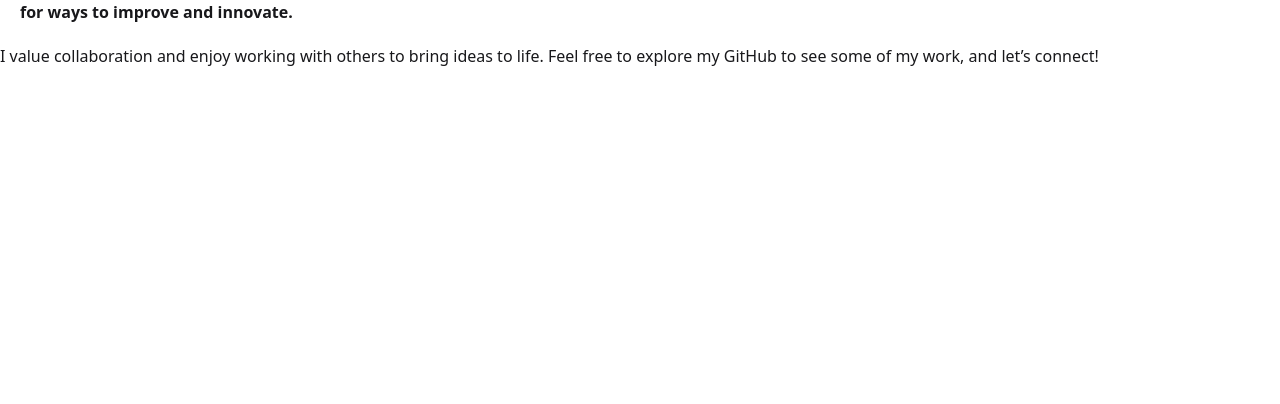
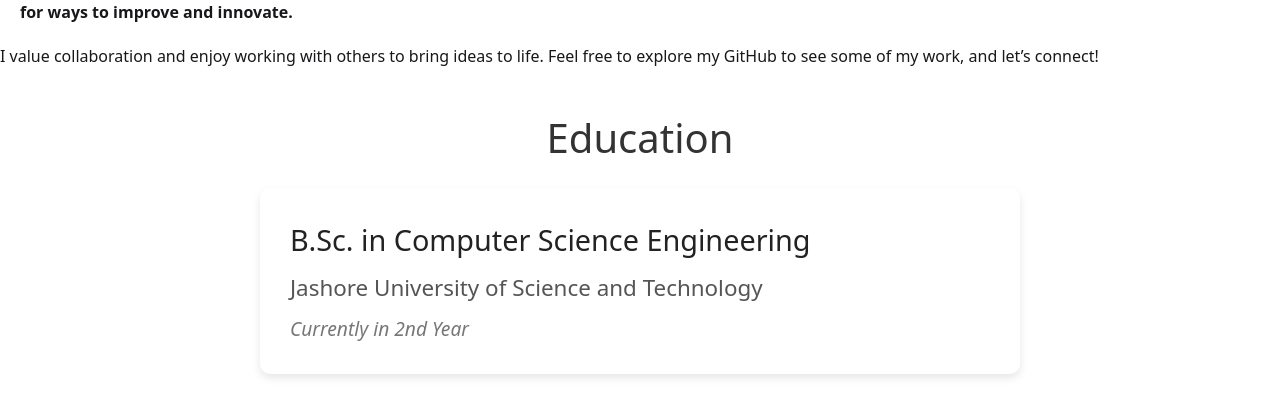
Before and after one commit to maimunarahma/portfolio, a React (Vite) app: page / in a window 1280 px wide. Shown: the part 548-952 px from the top of the page. Before the commit the page ends 800 px from the top, so only its background shows below. Built offline with nearby package versions, Linux system fonts and the light colour scheme.

Commit message:
Update Edu.jsx

```diff
--- a/src/Edu.jsx
+++ b/src/Edu.jsx
@@ -1,11 +1,70 @@
 import React from 'react';
 
 const Edu = () => {
-    return (
-        <div>
+  // Define inline style objects
+  const sectionStyle = {
+    maxWidth: '800px',
+    margin: '0 auto',
+    padding: '40px 20px'
+  };
 
-        </div>
-    );
+  const titleStyle = {
+    textAlign: 'center',
+    fontSize: '2.5rem',
+    marginBottom: '20px',
+    color: '#333'
+  };
+
+  const cardStyle = {
+    background: '#fff',
+    borderRadius: '10px',
+    padding: '30px',
+    boxShadow: '0 4px 8px rgba(0,0,0,0.1)',
+    transition: 'transform 0.3s ease'
+  };
+
+  const h2Style = {
+    fontSize: '1.8rem',
+    marginBottom: '10px',
+    color: '#222'
+  };
+
+  const h3Style = {
+    fontSize: '1.4rem',
+    marginBottom: '10px',
+    color: '#555'
+  };
+
+  const statusStyle = {
+    fontSize: '1.2rem',
+    color: '#777',
+    fontStyle: 'italic'
+  };
+
+  // Handlers for hover effect on the card
+  const handleMouseEnter = (e) => {
+    e.currentTarget.style.transform = 'translateY(-5px)';
+  };
+
+  const handleMouseLeave = (e) => {
+    e.currentTarget.style.transform = 'translateY(0)';
+  };
+
+  return (
+    <section id='edu' style={sectionStyle} className="edu-section">
+      <h1 style={titleStyle} className="edu-title">Education</h1>
+      <div
+        style={cardStyle}
+        className="edu-card"
+        onMouseEnter={handleMouseEnter}
+        onMouseLeave={handleMouseLeave}
+      >
+        <h2 style={h2Style} className="edu-h2">B.Sc. in Computer Science Engineering</h2>
+        <h3 style={h3Style} className="edu-h3">Jashore University of Science and Technology</h3>
+        <p style={statusStyle} className="edu-status">Currently in 2nd Year</p>
+      </div>
+    </section>
+  );
 };
 
 export default Edu;
```
